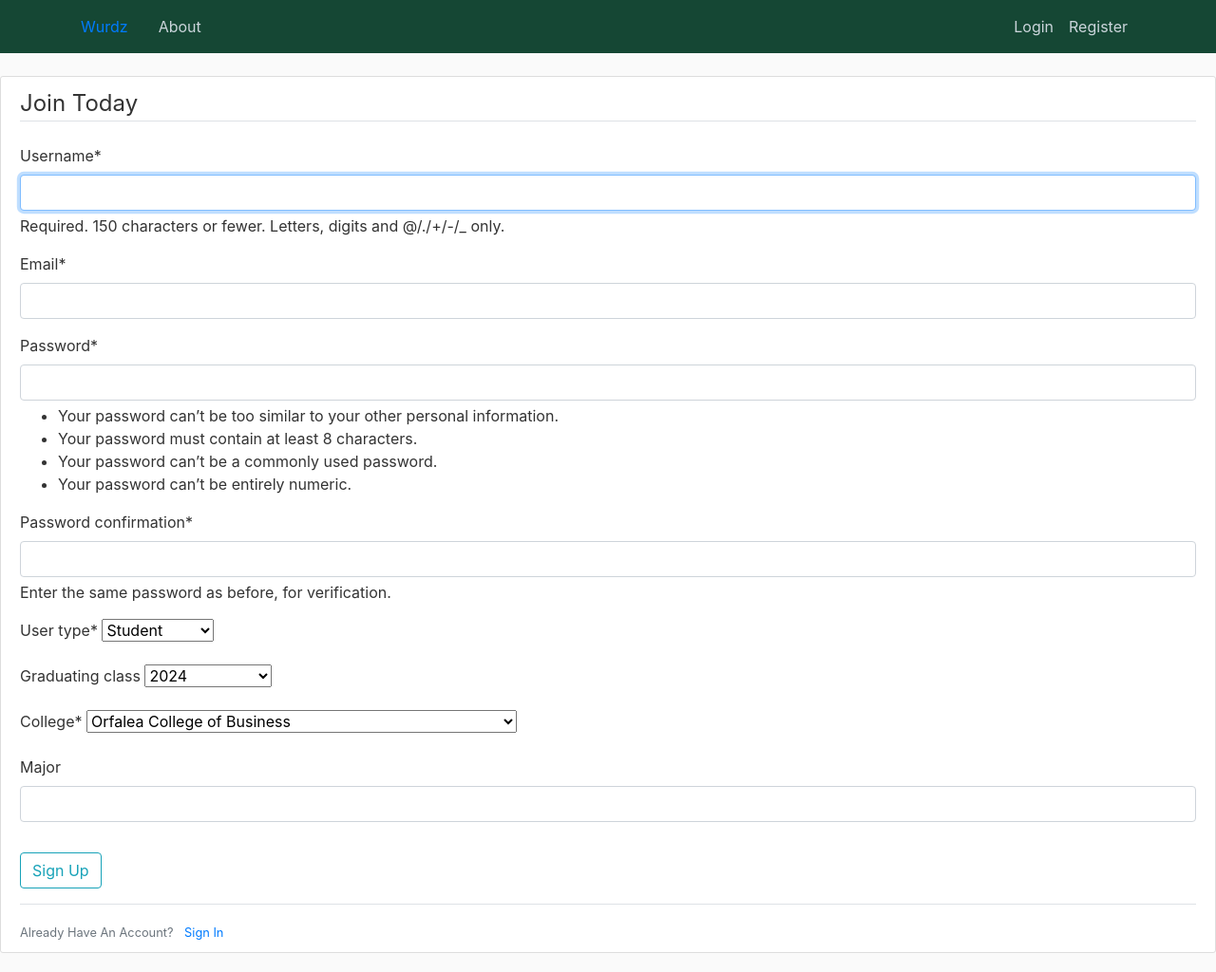
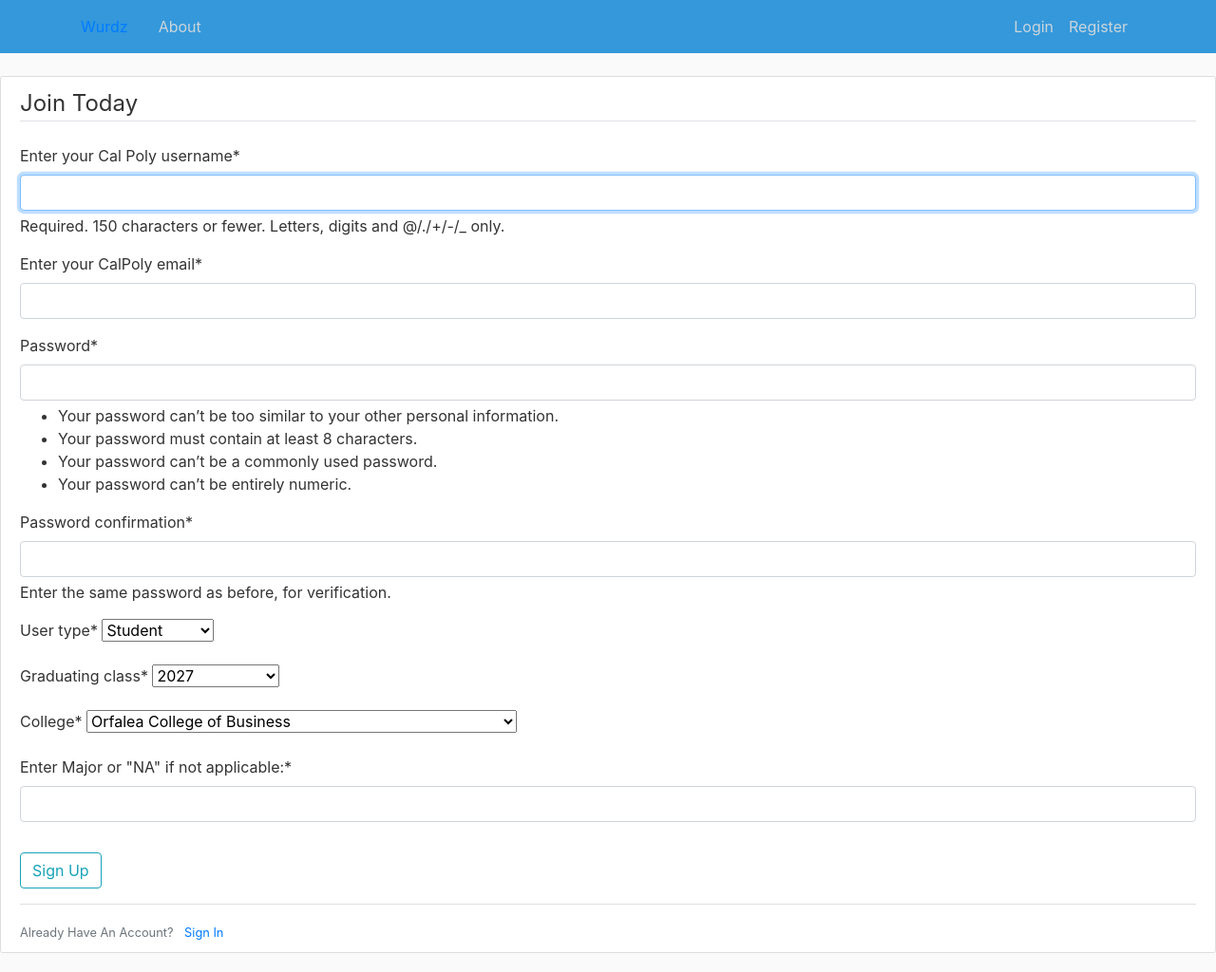
Before and after one commit to gato365/project-75-emans-wordle, a Django app: page /register/ in a window 1280 px wide. Shown: the whole page at 95% size. Run offline with Django 5.2, Linux system fonts and the light colour scheme; parts of the project's set-up code (start-up, migrations or seed data) failed here and were passed over; some libraries are stand-ins or nearby versions.

Commit message:
Enhance user registration form; update email label and major field prompt; set default graduating class; improve message styling in CSS

```diff
--- a/wordle_gato365/users/forms.py
+++ b/wordle_gato365/users/forms.py
@@ -9,19 +9,23 @@ CustomUser = get_user_model()
 
 
 class UserRegisterForm(UserCreationForm):
-    email = forms.EmailField()
+    email = forms.EmailField(label="Enter your CalPoly email")
     user_type = forms.ChoiceField(choices=CustomUser.USER_TYPE_CHOICES)
-    graduating_class = forms.ChoiceField(choices=CustomUser.GRADUATING_CLASS_CHOICES, required=False)
+    graduating_class = forms.ChoiceField(choices=CustomUser.GRADUATING_CLASS_CHOICES)
     college = forms.ChoiceField(choices=CustomUser.COLLEGE_CHOICES)
-    major = forms.CharField(max_length=100, required=False)
+    major = forms.CharField(label = 'Enter Major or "NA" if not applicable:', max_length=100)
 
     class Meta:
         model = CustomUser
         fields = ['username', 'email', 'password1', 'password2', 'user_type', 'graduating_class', 'college', 'major']
+        labels = {
+            'username': 'Enter your Cal Poly username',
+        }
 
     def __init__(self, *args, **kwargs):
         super().__init__(*args, **kwargs)
-        self.fields['graduating_class'].widget = forms.Select(choices=CustomUser.GRADUATING_CLASS_CHOICES)
+        # self.fields['graduating_class'].widget = forms.Select(choices=CustomUser.GRADUATING_CLASS_CHOICES)
+        self.fields['graduating_class'].initial = '2027'
         self.fields['graduating_class'].widget.attrs['class'] = 'student-field'
         self.fields['major'].widget.attrs['class'] = 'student-field'
 
--- a/wordle_gato365/users/static/users/main.css
+++ b/wordle_gato365/users/static/users/main.css
@@ -29,7 +29,10 @@ body {
   .site-header .navbar-nav .nav-link.active {
     font-weight: 500;
   }
-
+  /* styles.css */
+.navbar {
+  background-color: #3498db; /* Change this to your desired color */
+}
   .content-section {
     background: #ffffff;
     padding: 10px 20px;
@@ -84,3 +87,22 @@ body {
   .account-heading {
     font-size: 2.5rem;
   }
+
+
+  .message {
+    padding: 10px;
+    margin: 10px 0;
+    border-radius: 5px;
+  }
+  .message.error {
+    background-color: #ffebee;
+    color: #c62828;
+  }
+  .message.success {
+    background-color: #e8f5e9;
+    color: #2e7d32;
+  }
+  .message.info {
+    background-color: #e3f2fd;
+    color: #1565c0;
+  }
```
Also changed, not shown: wordle_gato365/wordle/static/wordle/css/styles.css (line endings or trailing spaces), 2 other files.
